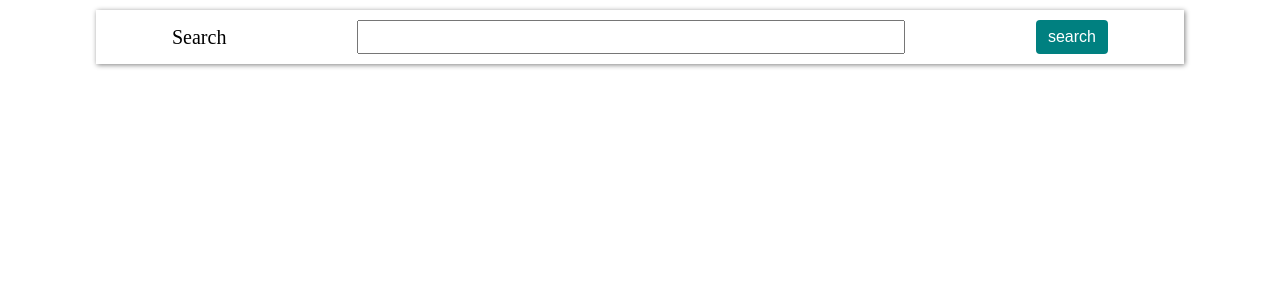
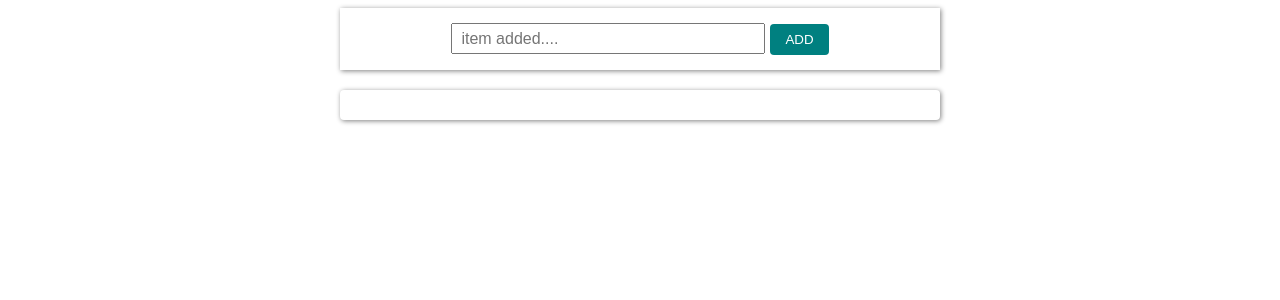
Before and after one commit to ar-alamin/react-mini-project, a React (Vite) app: page / in a window 1280 px wide. Shown: the top 300 px of the page. Built offline with nearby package versions, Linux system fonts and the light colour scheme.

Commit message:
todo mini project

```diff
--- a/src/App.jsx
+++ b/src/App.jsx
@@ -1,7 +1,8 @@
 // import BackgroundChanger from "./components/BackgroundChanger";
 // import Bmi from "./bmi-calculator/Bmi";
 // import BoxShadow from "./components/BoxShadow";
-import Unsplash from "./image-search/Unsplash";
+// import Unsplash from "./image-search/Unsplash";
+import Todo from "./todo/Todo";
 
 const App = () => {
   return (
@@ -9,7 +10,8 @@
       {/* <BackgroundChanger /> */}
       {/* <Bmi /> */}
       {/* <BoxShadow /> */}
-      <Unsplash />
+      {/* <Unsplash /> */}
+      <Todo />
     </>
   );
 };
--- /dev/null
+++ b/src/todo/Todo.jsx
@@ -0,0 +1,57 @@
+import React, { useState } from "react";
+import "./todo.css";
+
+const Todo = () => {
+  const [item, setItem] = useState("");
+  const [list, setList] = useState([]);
+
+  const addItem = () => {
+    list.push(item);
+    setList([...list]);
+  };
+
+  const removeItem = (index) => {
+    list.splice(index, 1);
+    setList([...list]);
+  };
+
+  return (
+    <div>
+      <div className="container">
+        <input
+          className="input-box"
+          onChange={(e) => setItem(e.target.value)}
+          type="text"
+          placeholder="item added...."
+        />
+
+        <button className="btn" onClick={addItem}>
+          ADD
+        </button>
+      </div>
+
+      <div className="display">
+        <table>
+          <tbody>
+            {list.length !== 0 ? (
+              list.map((element, index) => {
+                return (
+                  <tr>
+                    <td>{element}</td>
+                    <td>
+                      <button onClick={() => removeItem(index)}>❌</button>
+                    </td>
+                  </tr>
+                );
+              })
+            ) : (
+              <tr></tr>
+            )}
+          </tbody>
+        </table>
+      </div>
+    </div>
+  );
+};
+
+export default Todo;
--- /dev/null
+++ b/src/todo/todo.css
@@ -0,0 +1,33 @@
+.container {
+    width: 600px;
+    margin: auto;
+    text-align: center;
+    padding-block: 15px;
+    box-shadow: 1px 1px 5px gray;
+  }
+
+  .input-box {
+    width: 300px;
+    height: 25px;
+    padding-left: 8px;
+    outline: none;
+    font-size: 16px;
+  }
+
+  .btn {
+    padding: 8px 15px;
+    margin-left: 5px;
+    background-color: #008080;
+    color: #ffffff;
+    border: none;
+    border-radius: 4px;
+    cursor: pointer;
+  }
+
+  .display {
+    width: 600px;
+    margin: 20px auto;
+    padding-block: 15px;
+    box-shadow: 1px 1px 5px gray;
+    border-radius: 4px;
+  }
```
